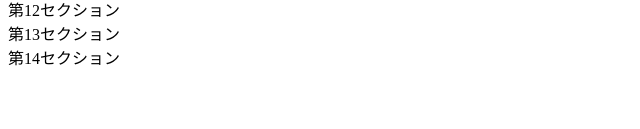
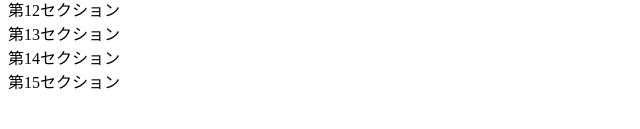
Before and after one commit to hhhtak/sample, a plain HTML site: page recruite/indexed.html in a window 1280 px wide. Shown: the part 275-404 px from the top of the page, without its empty margins (0-640 px from the left). Drawn offline with Linux system fonts and the light colour scheme.

Commit message:
15追加

```diff
--- a/recruite/indexed.html
+++ b/recruite/indexed.html
@@ -19,5 +19,6 @@
     <section>第12セクション</section>
     <section>第13セクション</section>
     <section>第14セクション</section>
+    <section>第15セクション</section>
 </body>
 </html>
```
